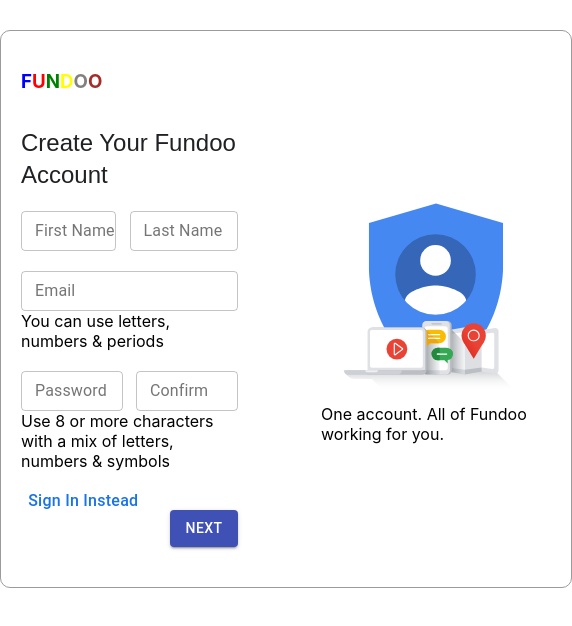
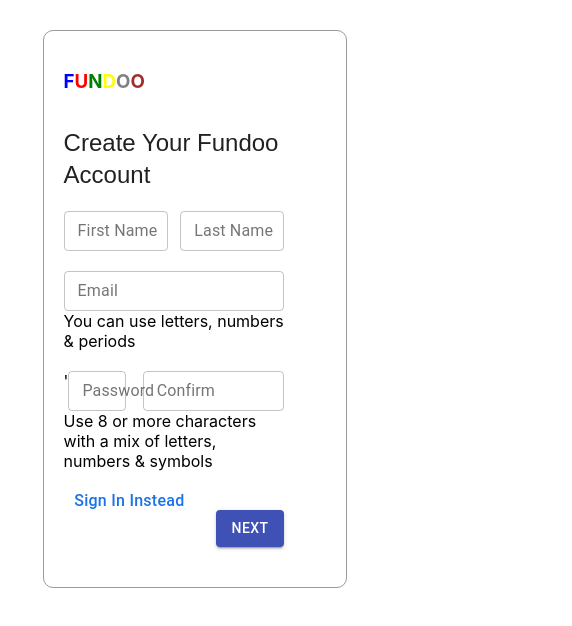
Before and after one commit to ZzeErrO/FundooFrontEnd, a React (Create React App) app: page /registration in a window 390 px wide. Shown: the top 626 px of the page, 572 px wide, since content can reach past the window. Built offline with nearby package versions, Linux system fonts and the light colour scheme.

Commit message:
[Prashik]Added: Made Registration page responsive

```diff
--- a/src/pages/LoginPage/LoginPage.css
+++ b/src/pages/LoginPage/LoginPage.css
@@ -116,7 +116,7 @@
 
 .spacewidth{
 
-    width:200px;
+    width:100px;
 }
 
 .header{
--- a/src/pages/LoginPage/LoginPage.jsx
+++ b/src/pages/LoginPage/LoginPage.jsx
@@ -17,7 +17,7 @@ export default class LoginPage extends React.Component{
         }
       }
 
-      signinpage = () => {
+      signuppage = () => {
 
         this.setState({ redirect: "/registration"});
       }
@@ -120,7 +120,7 @@ export default class LoginPage extends React.Component{
             </div>
             <div class = "space"></div>
             <div class= "inside">
-            <a onClick = {this.signinpage}>Create Account</a>
+            <a onClick = {this.signuppage}>Create Account</a>
             <div class = "spacewidth"></div>
             <Button variant="contained" color= "primary" onClick = {this.Next}>  Sign In </Button>
             </div>
--- a/src/pages/RegistrationPage/RegistrationPage.css
+++ b/src/pages/RegistrationPage/RegistrationPage.css
@@ -1,4 +1,10 @@
 .content{
+
+    display: flex;
+    flex-direction: column;
+}
+
+.content2{
 
     display: flex;
     flex-direction: column;
@@ -114,3 +120,15 @@ a{
     border: 0;
     font-family: roboto,'Noto Sans Myanmar UI',arial,sans-serif;
 }
+
+.test{
+
+    width: 100px;
+}
+
+@media screen and (max-width: 600px){
+    .content2{
+
+        display: none;
+    }
+}
--- a/src/pages/RegistrationPage/RegistrationPage.jsx
+++ b/src/pages/RegistrationPage/RegistrationPage.jsx
@@ -8,13 +8,12 @@ import fundoo2 from '../../assets/fundoo2.jpg';
 import fundoo3 from '../../assets/fundoo3.jpg';
 import Userservice from '../../services/userservice';
 
-
 const axios_service = new Userservice();
 
 export default class registrationPage extends React.Component{
     constructor(props) {
         super(props);
-        this.state = this.state = {
+        this.state = {
             FirstName:'',
             LastName:'',
             Email: '',
@@ -140,7 +139,6 @@ export default class registrationPage extends React.Component{
               name = "First Name"
               variant = "outlined"
               size = "small"
-              fullWidth = "true"
               onChange = {e => this.handleChangeFirstName(e)}
               helperText = {this.state.FNError ? "First Name" : ''}
               />
@@ -169,7 +167,8 @@ export default class registrationPage extends React.Component{
               />
               You can use letters, numbers & periods
             <div class = "space"></div>
-            <div class= "names">
+            <div class= "names">'
+            <div class = "test">
             <TextField
               error = {this.state.PError}
               label = "Password"
@@ -180,6 +179,7 @@ export default class registrationPage extends React.Component{
               onChange = {e => this.handleChangePassword(e)}
               helperText = {this.state.PError ? "Enter Password" : ''}
               />
+              </div>
               <div class = "spacewidth2"></div>
             <TextField
               error = {this.state.CPError}
@@ -202,7 +202,7 @@ export default class registrationPage extends React.Component{
             <div class = "space"></div>
             </div>
             <div class = "spacewidth"></div>
-            <div class = "content">
+            <div class = "content2">
             <img class= "image" src = {fundoo4} alt = "fundooAccount" />
             One account. All of Fundoo working for you.
             </div>
```
